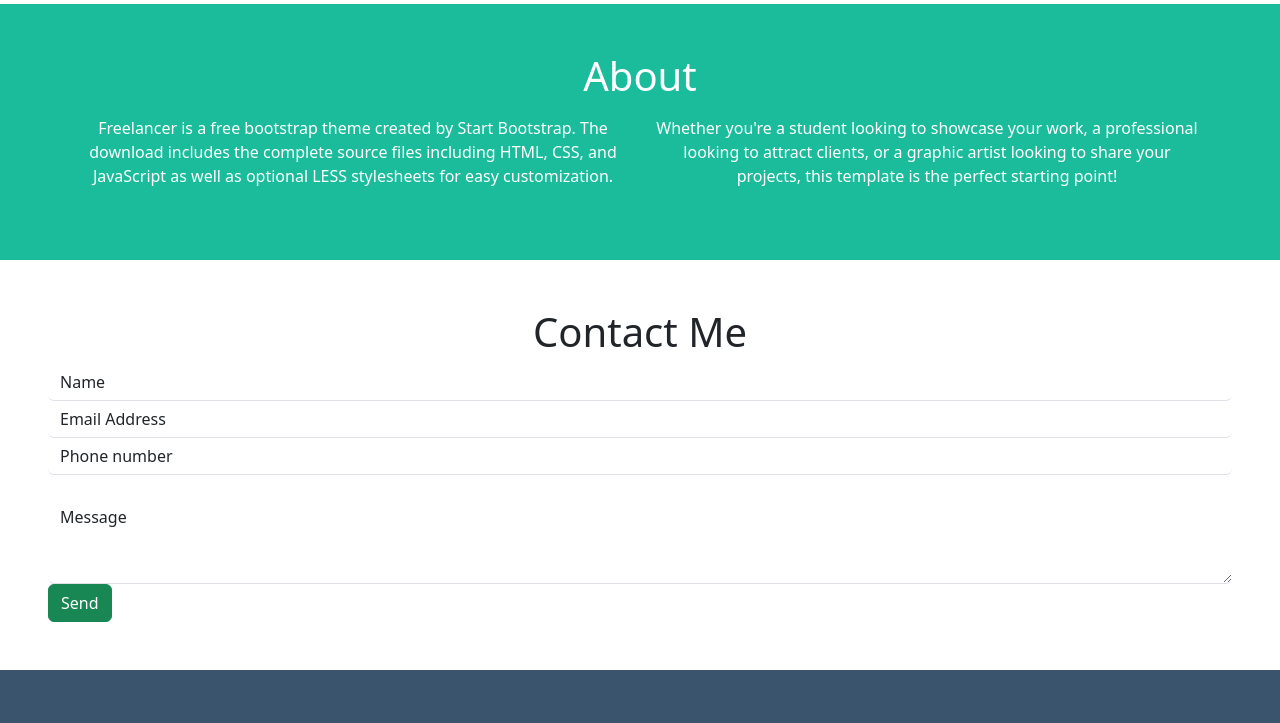
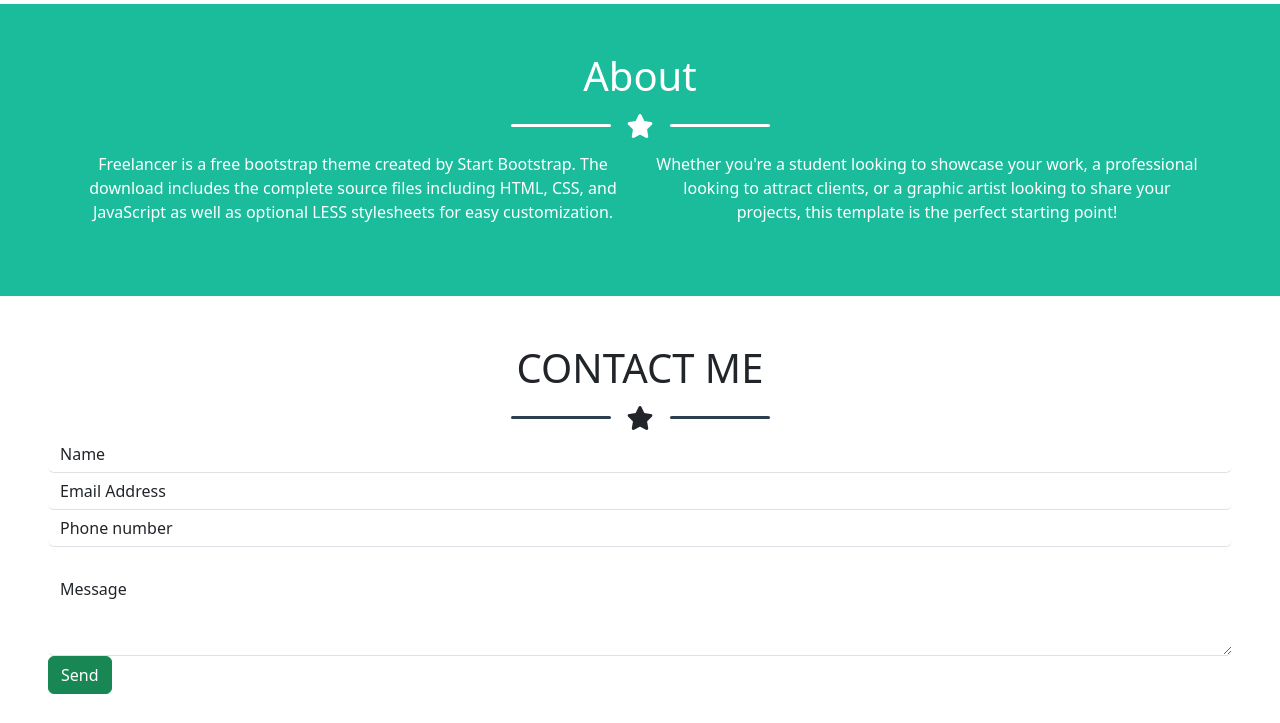
Before and after one commit to Andrearusso94/html-css-bootstrap-freelancer, a plain HTML site: page index.html in a window 1280 px wide. Shown: the part 1071-1794 px from the top of the page. Drawn offline with nearby package versions, Linux system fonts and the light colour scheme.

Commit message:
add stars

```diff
--- a/Assets/style.css
+++ b/Assets/style.css
@@ -33,6 +33,23 @@ img{
     width: 20%;
 }
 
+.hr{
+    height: 3px;
+    width: 100px;
+    border-radius: 5px;
+
+}
+.ab{
+    background-color: var(--light);
+}
+.fm{
+    background-color: var(--darker);
+}
+
+.icon{
+    margin:0 1rem;
+    font-size: 1.5rem;
+}
 
 i.fa-brands {
     border: 1px solid white;
--- a/index.html
+++ b/index.html
@@ -92,6 +92,13 @@
     <section class="about">
     <div class="contaier-fluid bg_primary text-white text-center p-5">
         <h1>About</h1>
+        <div class="container d-flex justify-content-center">
+
+            <div class="hr ab mt-3"></div>
+
+        <div class="icon"><i class="fa-solid fa-star"></i></div>
+        <div class="hr ab mt-3"></div>
+    </div>
         <div class="container-sm container-md container-lg p-2">
             <div class="row">
                 <div class="col-lg-6 col-md-6 col-sm-12">
@@ -107,10 +114,17 @@
     </div>
     </section>
 
-    <!--about-->
-    <section class="about">
+    <!--form-->
+    <section class="form">
     <div class="contaier-fluid p-5">
-        <h1 class="text-center">Contact Me</h1>
+        <h1 class="text-center">CONTACT ME</h1>
+        <div class="container d-flex justify-content-center">
+
+                <div class="hr fm mt-3"></div>
+
+            <div class="icon"><i class="fa-solid fa-star"></i></div>
+            <div class="hr fm mt-3"></div>
+        </div>
 
         <input class="form-control border-0 border-bottom" type="text" value="Name" aria-label="esempio di input di sola lettura" readonly="">
     <input class="form-control border-0 border-bottom" type="email" value="Email Address" aria-label="esempio di input di sola lettura" readonly="">
```
